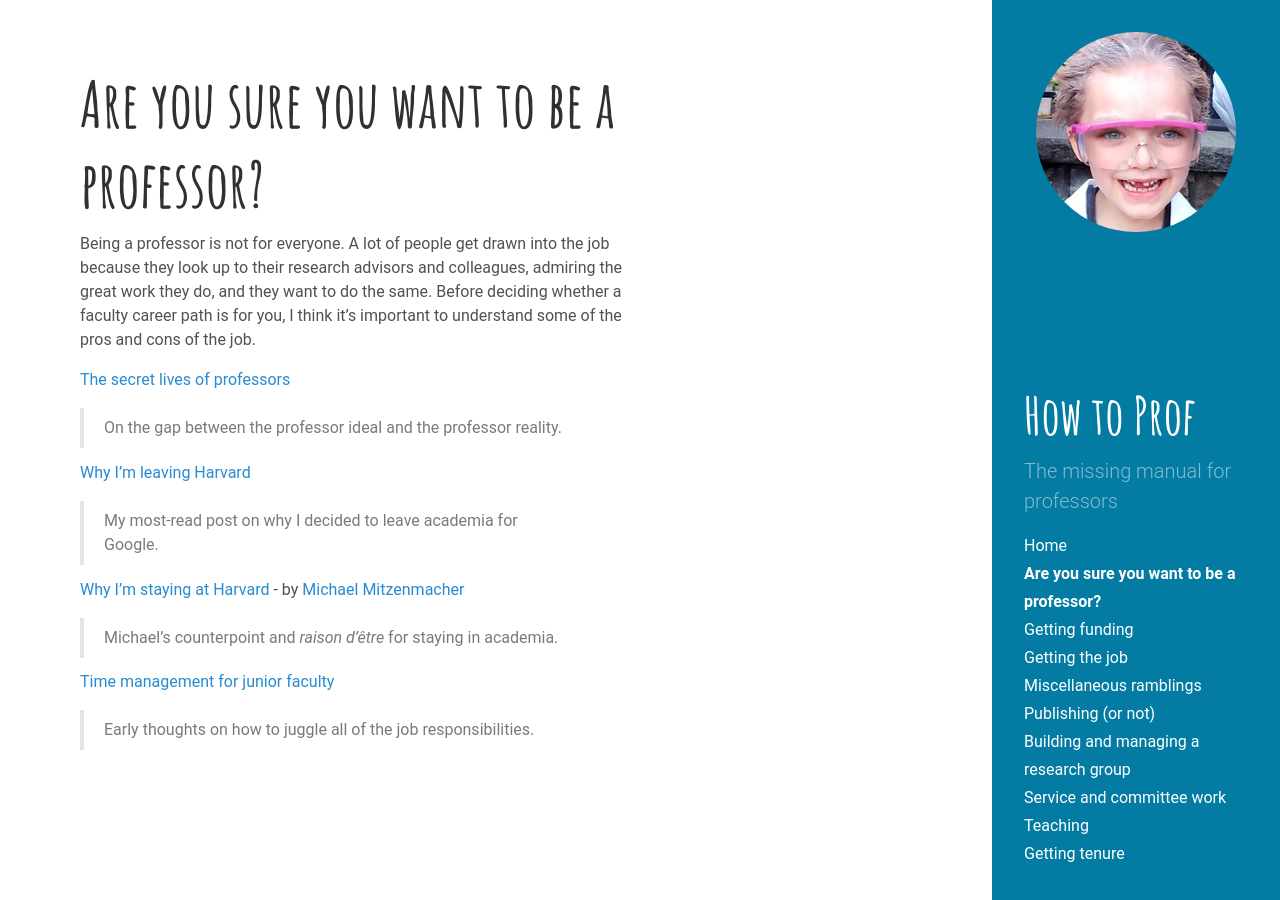
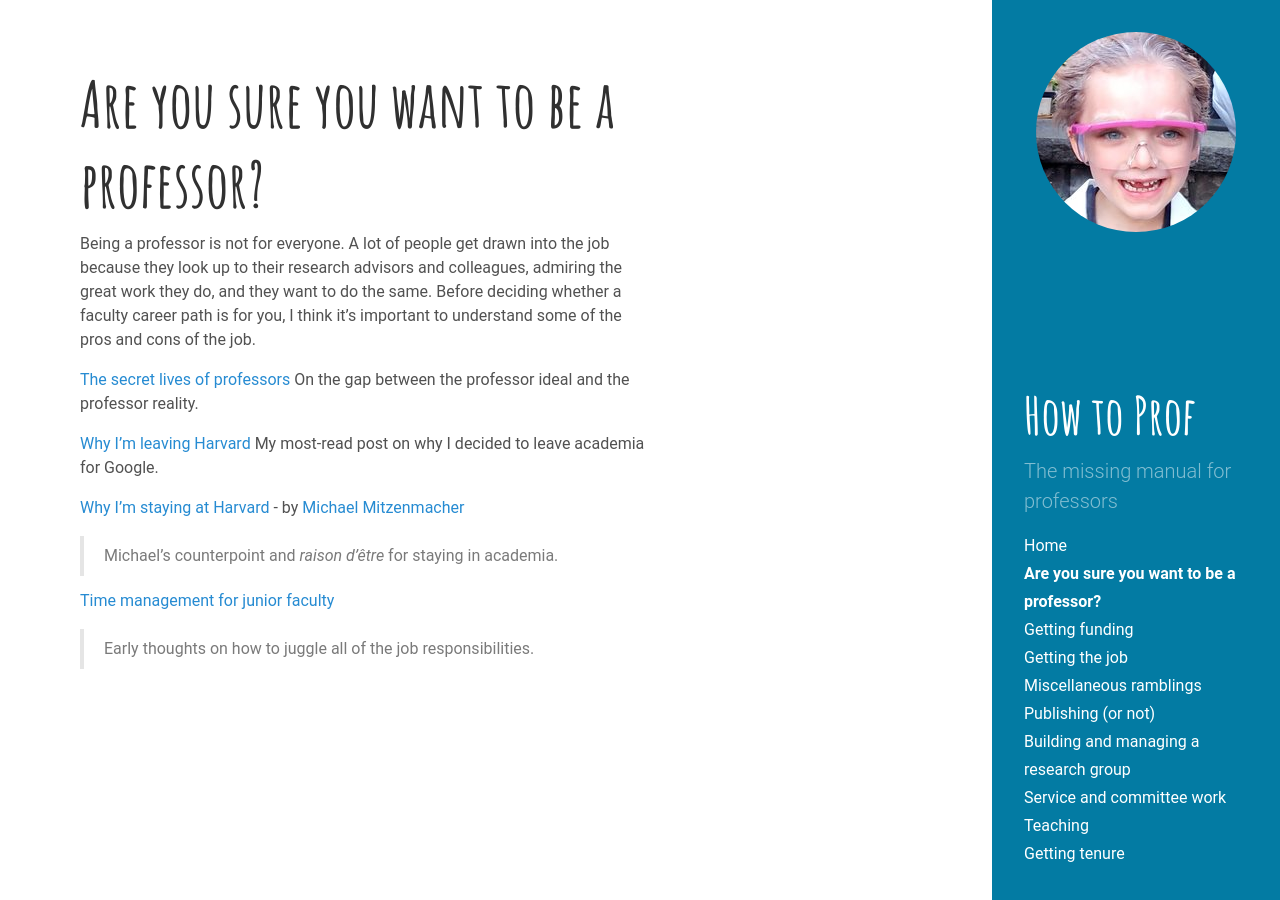
Before and after one commit to mdwelsh/howtoprof, a Jekyll site: the page built from beaprof.md, in a window 1280 px wide. Built offline with Jekyll 4.4.1, drawn with Linux system fonts in a browser that asks for light colours.

```diff
--- a/beaprof.md
+++ b/beaprof.md
@@ -8,12 +8,10 @@ advisors and colleagues, admiring the great work they do, and they want to do th
 faculty career path is for you, I think it's important to understand some of the pros and cons of the job.
 
 [The secret lives of professors](http://matt-welsh.blogspot.com/2010/05/secret-lives-of-professors.html)
-
-> On the gap between the professor ideal and the professor reality.
+    On the gap between the professor ideal and the professor reality.
 
 [Why I'm leaving Harvard](http://matt-welsh.blogspot.com/2010/11/why-im-leaving-harvard.html)
-
-> My most-read post on why I decided to leave academia for Google.
+    My most-read post on why I decided to leave academia for Google.
 
 [Why I'm staying at Harvard](http://matt-welsh.blogspot.com/2010/11/guest-post-why-im-staying-at-harvard-by.html) - by [Michael Mitzenmacher](http://www.eecs.harvard.edu/~michaelm/)
 
```
